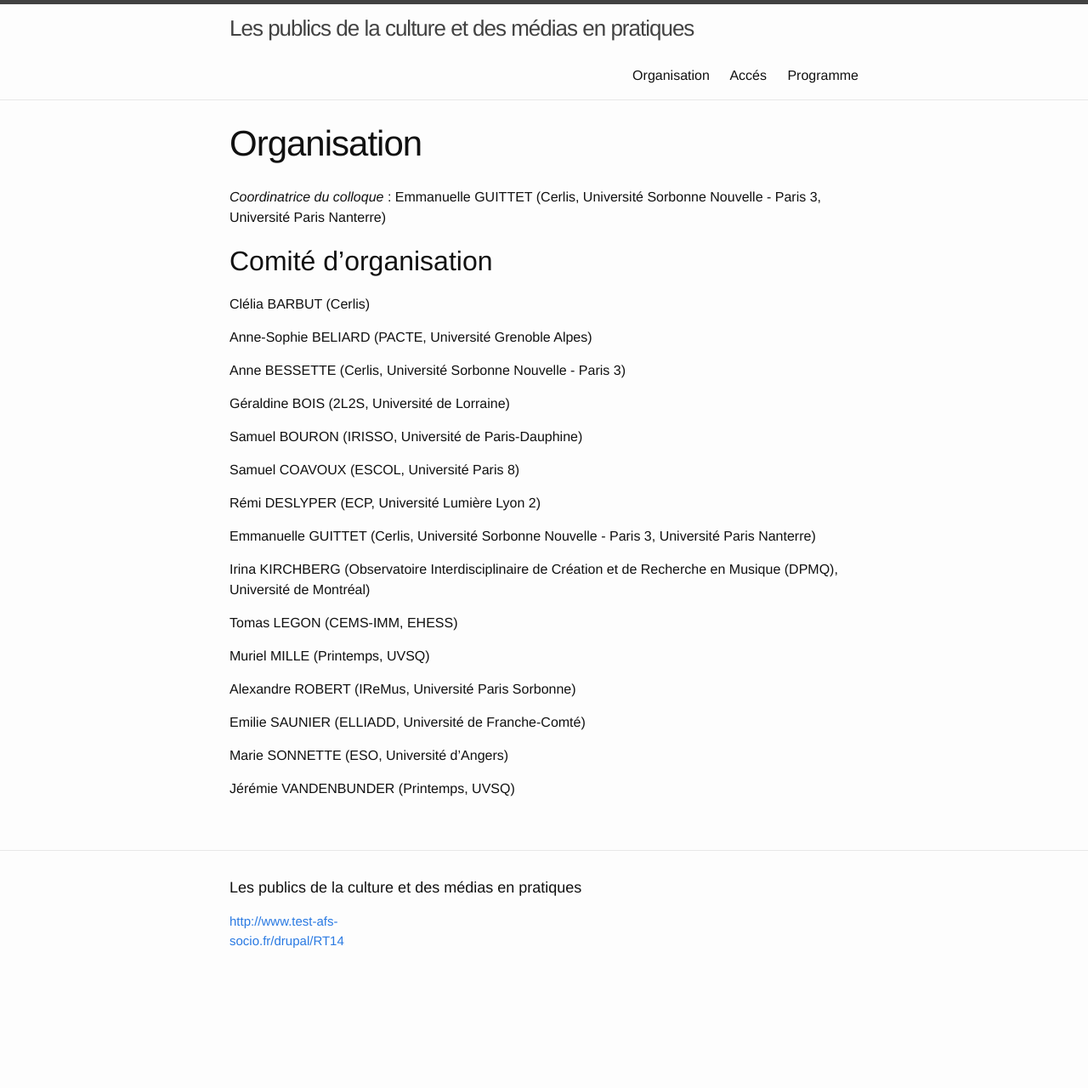
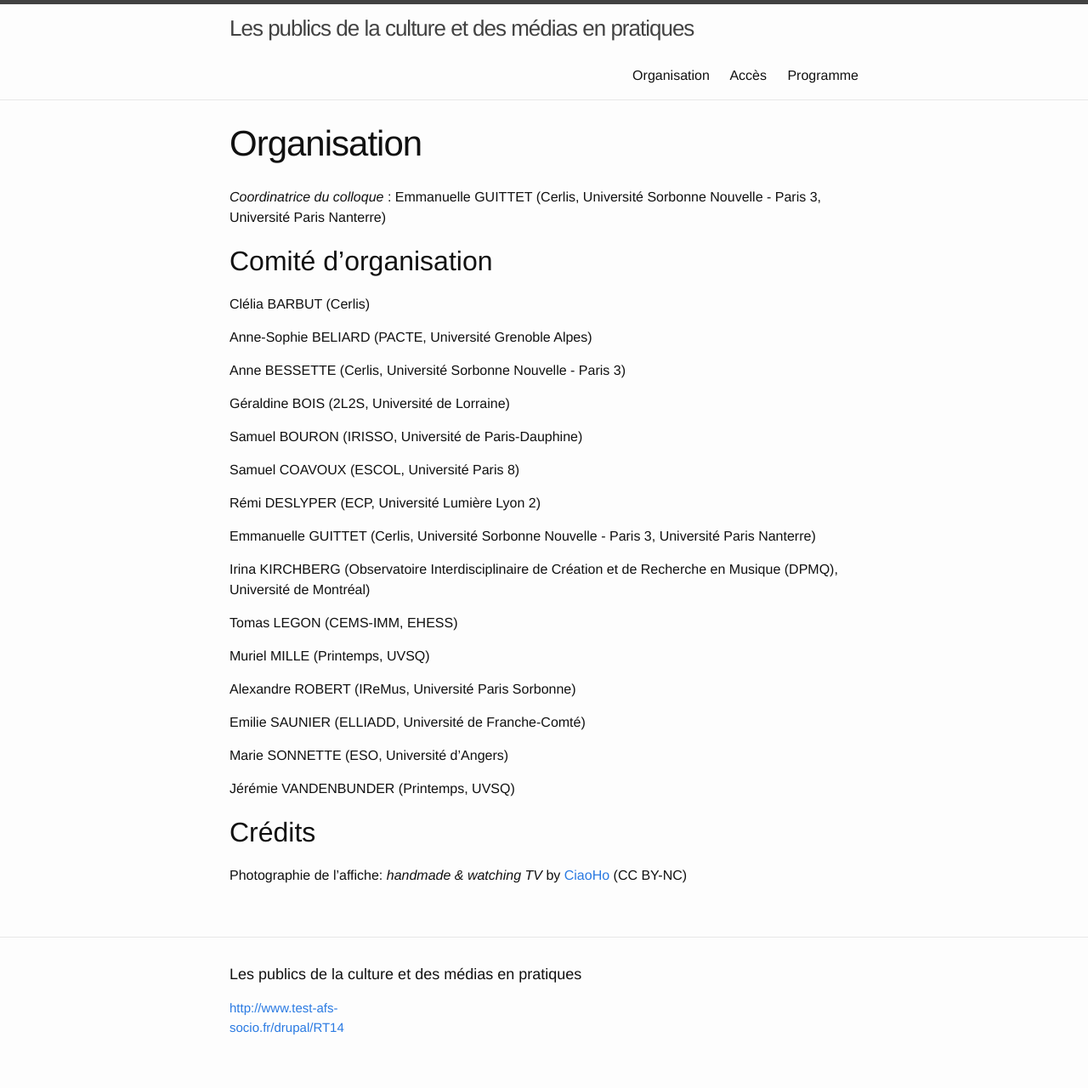
Before and after one commit to rt14-afs/rt14-afs.github.io, a Jekyll site: the page built from about.md, in a window 1280 px wide. Shown: the whole page at 85% size. Built offline with Jekyll 4.4.1, drawn with Linux system fonts in a browser that asks for light colours; before the commit the page ends 1178 px from its top, so only the background shows below that.

Commit message:
ajouté crédits

```diff
--- a/about.md
+++ b/about.md
@@ -37,3 +37,7 @@ Emilie SAUNIER (ELLIADD, Université de Franche-Comté)
 Marie SONNETTE (ESO, Université d’Angers)
 
 Jérémie VANDENBUNDER (Printemps, UVSQ)
+
+## Crédits
+
+Photographie de l'affiche: *handmade & watching TV* by [CiaoHo](www.flickr.com/photos/ciaomrho/) (CC BY-NC)
--- a/infos.md
+++ b/infos.md
@@ -1,6 +1,6 @@
 ---
 layout: page
-title: Accés
+title: Accès
 permalink: /infos/
 ---
 
```
